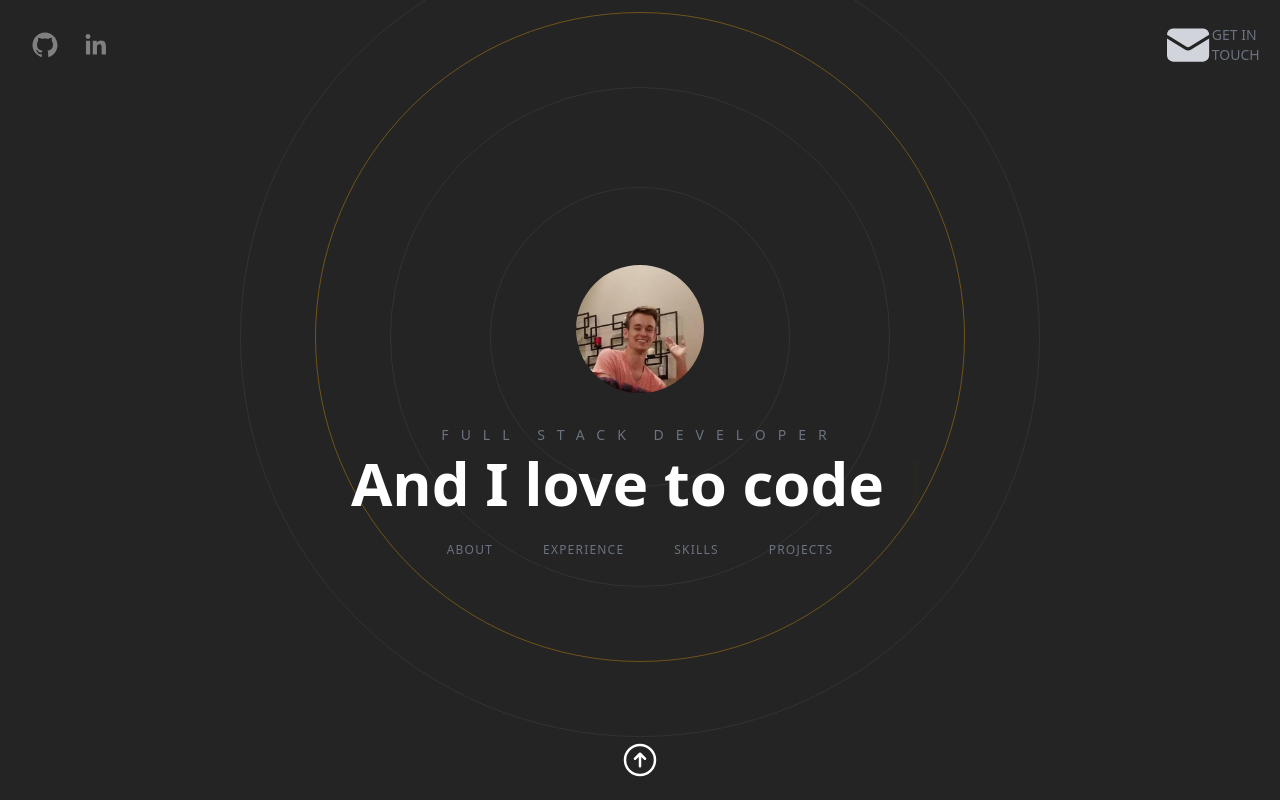
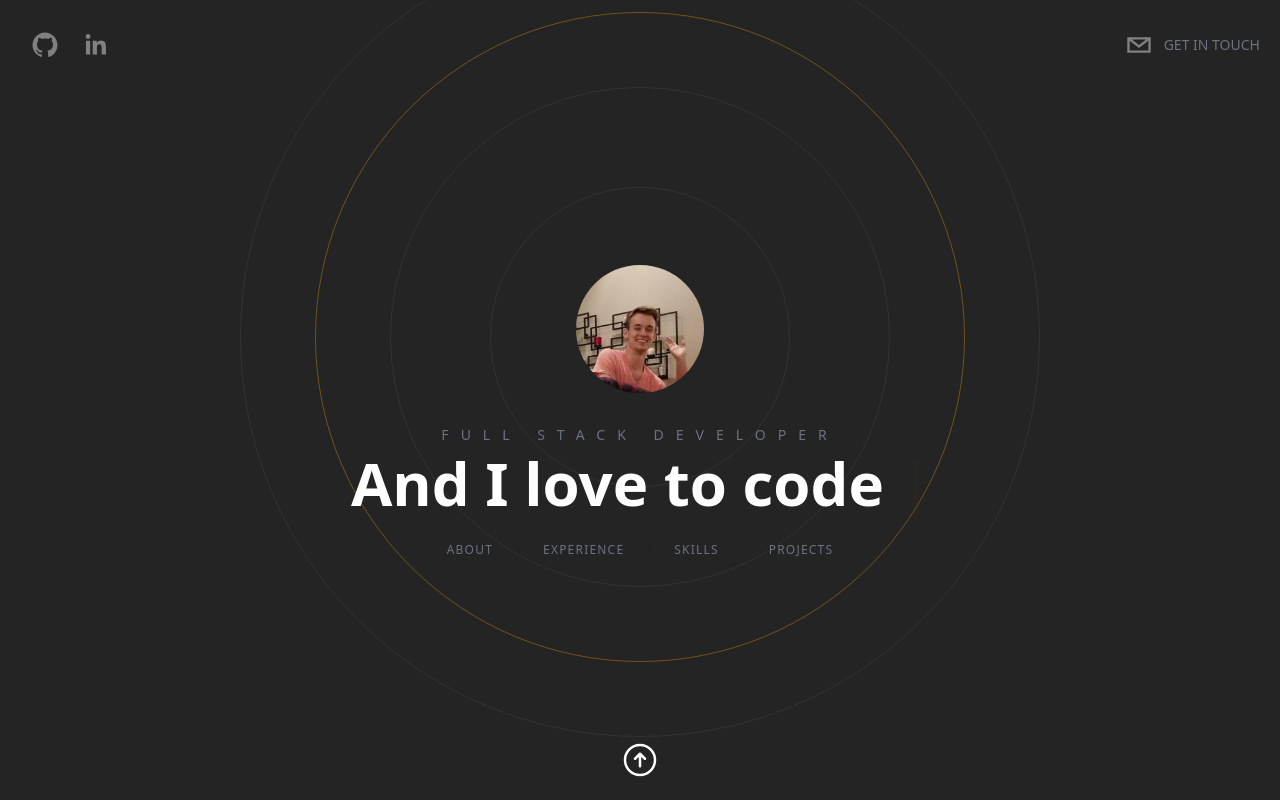
Before and after one commit to Coltonb-boop/portfolio-nextjs13, a Next.js app: page / in a window 1280 px wide. Built offline with nearby package versions, Linux system fonts and the light colour scheme.

Commit message:
Fixed bug with header icon

```diff
--- a/app/Header.tsx
+++ b/app/Header.tsx
@@ -40,7 +40,6 @@ const Header = ({}: Props) => {
         />
       </motion.div>
 
-      <a href="#contact">
       <motion.div
         initial={{
           x: 500,
@@ -57,19 +56,17 @@ const Header = ({}: Props) => {
         }}
         className="flex flex-row items-center text-gray-300 cursor-pointer"
       >
-          {/* <SocialIcon
+        <SocialIcon
           className="cursor-pointer"
           network="email"
+          url="#contact"
           fgColor="gray"
           bgColor="transparent"
         />
         <p className="uppercase hidden md:inline-flex text-sm text-gray-500">
           Get In Touch
-        </p> */}
-          <EnvelopeIcon className="cursor-pointer inline-flex" />
-          <p className="uppercase hidden md:inline-flex text-sm text-gray-500">Get In Touch</p>
+        </p>
       </motion.div>
-      </a>
     </header>
   );
 };
```
Lines whose indentation alone changed are shown as unchanged.
